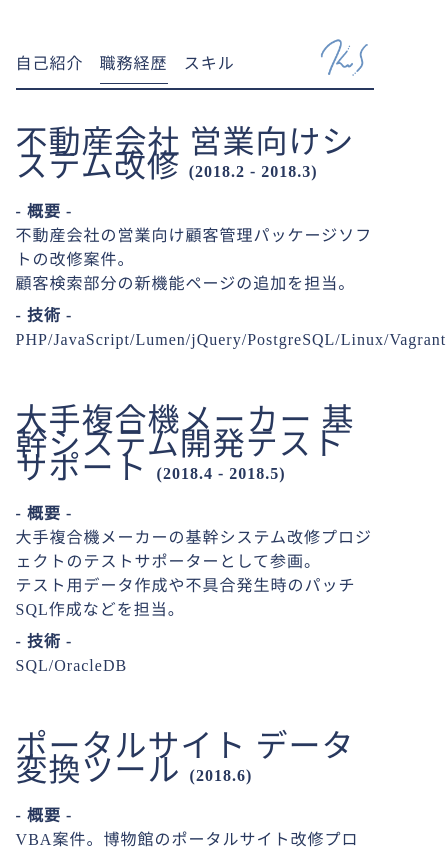
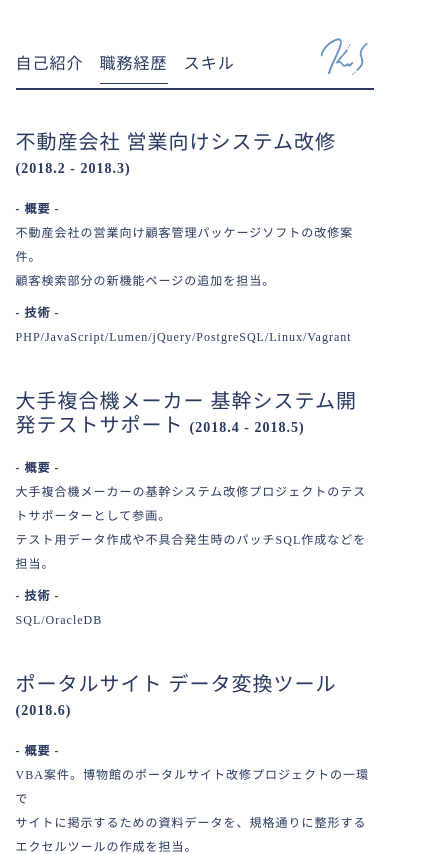
Before and after one commit to Kou0402/sy-profile, a Nuxt app: page /carrier in a window 390 px wide. Shown: the top 854 px of the page, 446 px wide, since content can reach past the window. Built offline with nearby package versions, Linux system fonts and the light colour scheme.

Commit message:
style: update carrier page responsive

```diff
--- a/assets/style/style.scss
+++ b/assets/style/style.scss
@@ -37,15 +37,15 @@ p, div{
     letter-spacing: 1px;
   }
   h2 {
-    font-size: 3.2rem;
+    font-size: 2.4rem;
     letter-spacing: 1px;
   }
   h3 {
-    font-size: 2.4rem;
+    font-size: 2rem;
     letter-spacing: 1px;
   }
   p, div{
-    font-size: 1.6rem;
+    font-size: 1.2rem;
     letter-spacing: 1px;
     line-height: 2.4rem;
   }
--- a/components/page/carrier/CarrierCard.vue
+++ b/components/page/carrier/CarrierCard.vue
@@ -57,4 +57,22 @@ export default {
     margin-bottom: 8px;
   }
 }
+
+@media screen and (max-width: 560px) {
+  .carrier-card {
+    > .title {
+      font-size: 2rem;
+      > .period {
+        font-size: 1.4rem;
+      }
+    }
+    > .subtitle {
+      font-size: 1.2rem;
+    }
+    > .paragraph {
+      word-break: break-word;
+      font-size: 1.2rem;
+    }
+  }
+}
 </style>
--- a/pages/about.vue
+++ b/pages/about.vue
@@ -26,4 +26,15 @@
     line-height: 2.4rem;
   }
 }
+
+@media screen and (max-width: 560px) {
+  .about {
+    > .name {
+      margin-bottom: 24px;
+    }
+    > .introduction {
+      line-height: 2.4rem;
+    }
+  }
+}
 </style>
--- a/pages/carrier.vue
+++ b/pages/carrier.vue
@@ -73,4 +73,12 @@ export default {
     margin-bottom: 56px;
   }
 }
+
+@media screen and (max-width: 560px) {
+  .carrier {
+    > .carrier-card {
+      margin-bottom: 40px;
+    }
+  }
+}
 </style>
```
